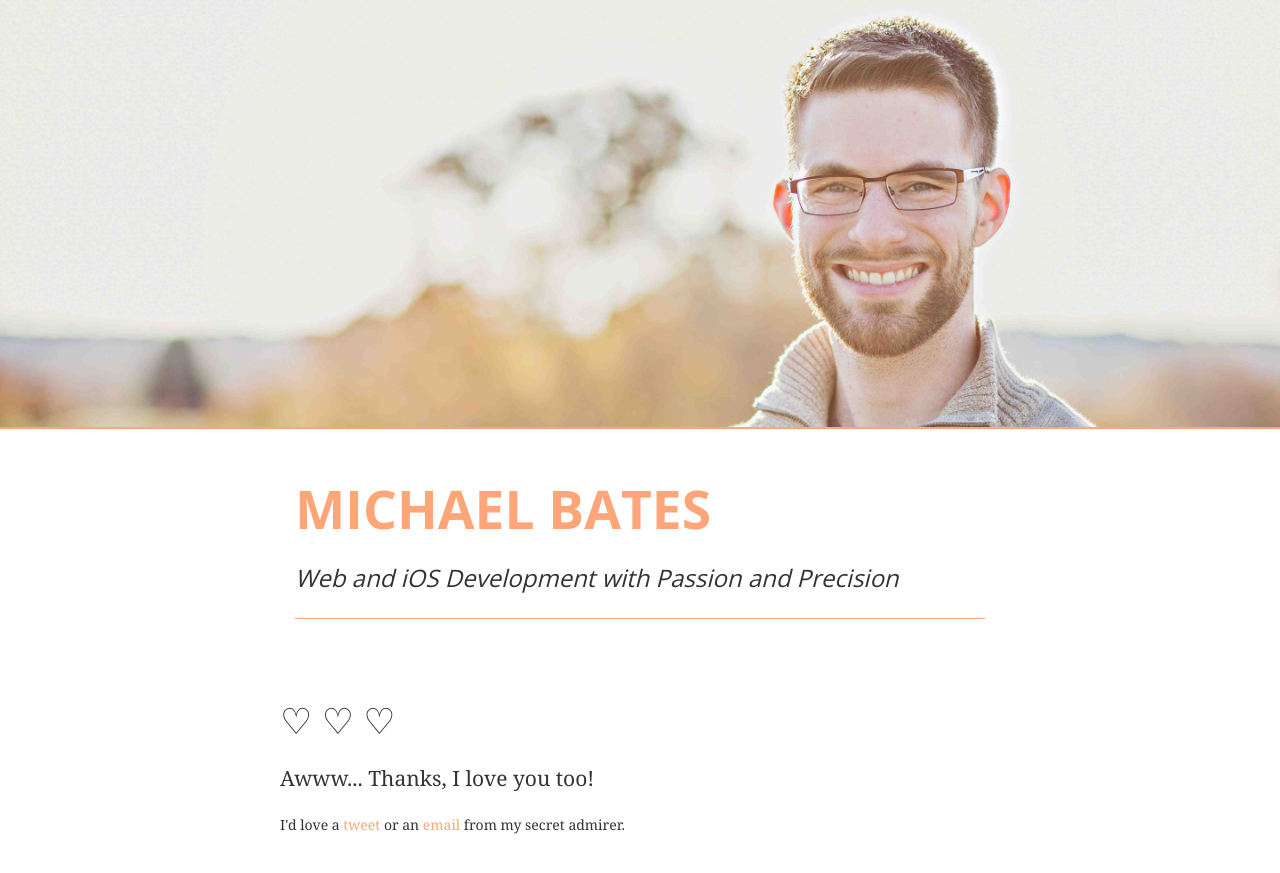
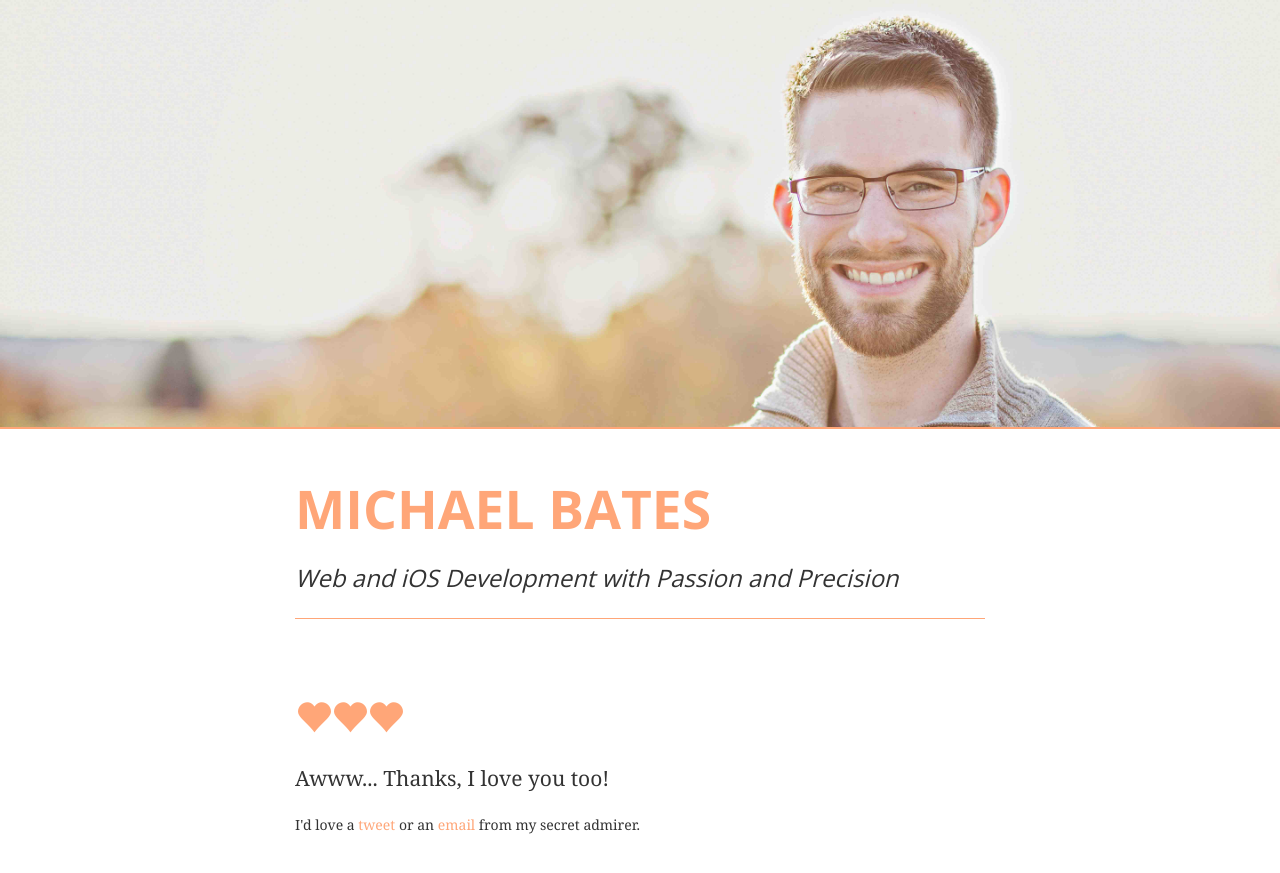
Before and after one commit to mklbtz/mklbtz.github.io, a Jekyll site: the page built from heart.html, in a window 1280 px wide. Shown: the top 873 px of the page. Built offline with Jekyll 4.4.1, drawn with Linux system fonts in a browser that asks for light colours; nearby versions of some CDN libraries; some web fonts are replaced; Markdown is read by kramdown in place of the engine named in the settings.

Commit message:
New hearts

```diff
--- a/_includes/footer.html
+++ b/_includes/footer.html
@@ -8,7 +8,7 @@
       <a href="http://steamcommunity.com/id/mklbtz/">&ensp;<span class="zocial-steam"></span>&ensp;</a>
       <a href="http://www.reddit.com/user/mklbtz">&ensp;<span class="zocial-reddit"></span>&ensp;</a>
       <a href="https://www.linkedin.com/profile/view?id=147740133">&ensp;<span class="zocial-linkedin"></span>&ensp;</a>
-      <a href="/heart.html">&ensp;&#9825;&ensp;</a>
+      <a href="/heart.html"><strong>&ensp;<span class="glyphicon glyphicon-heart"></span>&ensp;<strong></a>
     </p>
   </div>
 </div>
--- a/heart.html
+++ b/heart.html
@@ -6,8 +6,8 @@ title: Feels
 {% include banner_main.html %}
 {% include header.html %}
 <div class="container">
-  <div class="col-xm-12">
-    <h1>&#9825; &#9825; &#9825;</h1>
+  <div class="col-xs-12">
+    <h1 class="text-primary"><span class="glyphicon glyphicon-heart"></span><span class="glyphicon glyphicon-heart"></span><span class="glyphicon glyphicon-heart"></span></h1>
     <p class="lead">Awww... Thanks, I love you too!</p>
     <p>I'd love a
       <a href="http://twitter.com/mklbtz">tweet</a>
```
